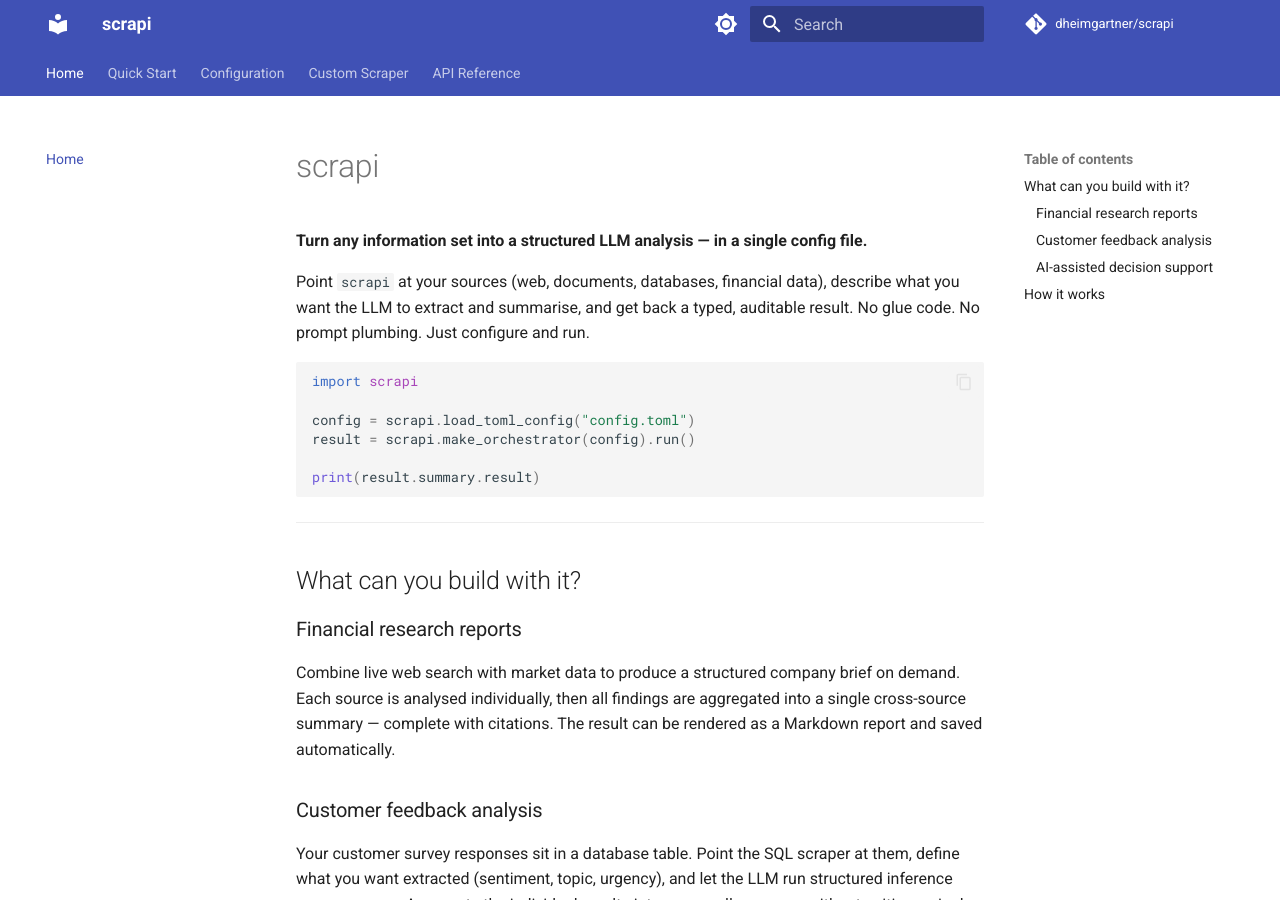
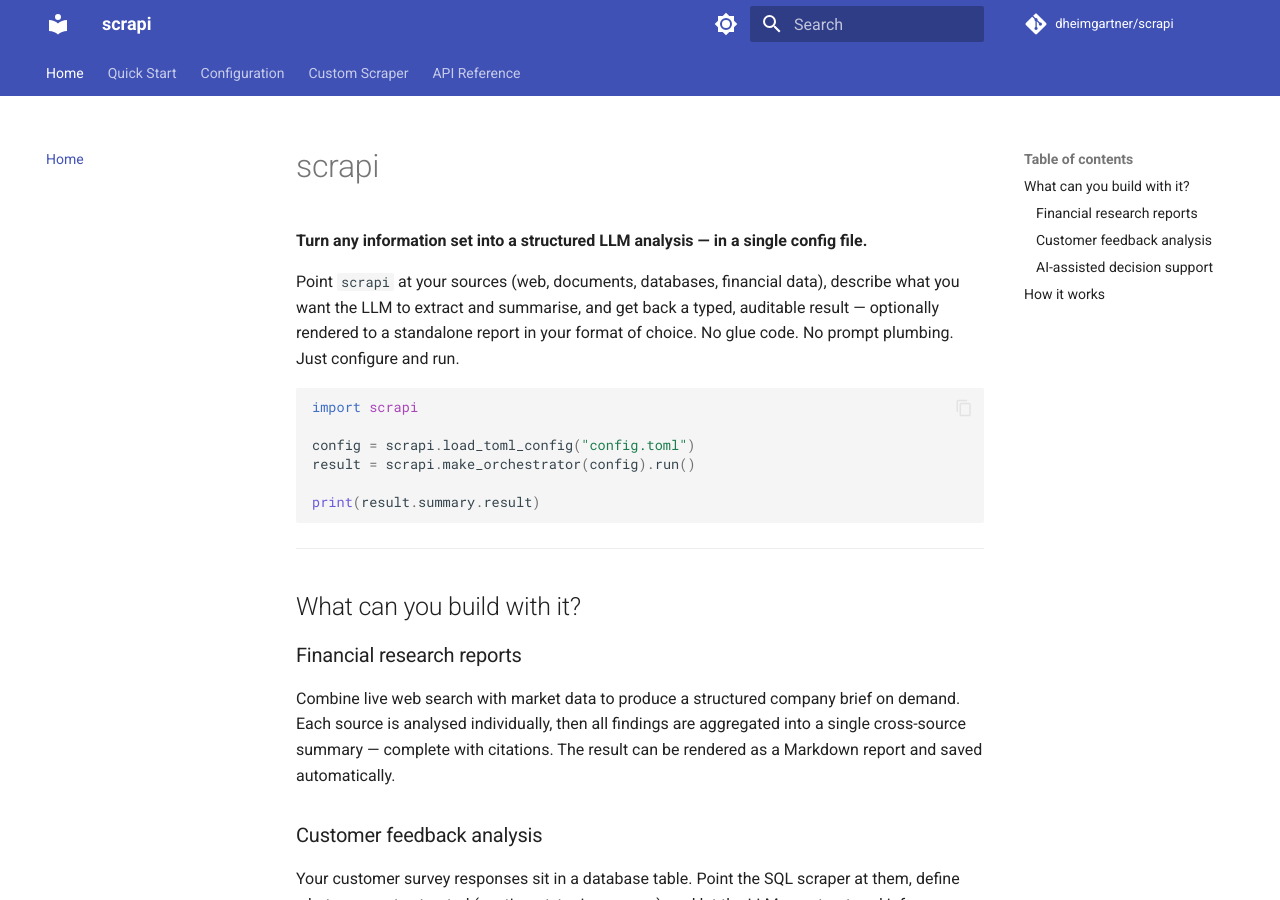
Before and after one commit to dheimgartner/scrapi, an MkDocs documentation site: the page built from docs/index.md, in a window 1280 px wide and 900 px high. Built offline with MkDocs 1.6.1 and Material for MkDocs 9.7.7, drawn with Linux system fonts in a browser that asks for light colours; comment, search, counter and statistics services are not loaded.

Commit message:
docs: mention optional report rendering in index description

````diff
--- a/docs/index.md
+++ b/docs/index.md
@@ -2,7 +2,7 @@
 
 **Turn any information set into a structured LLM analysis — in a single config file.**
 
-Point `scrapi` at your sources (web, documents, databases, financial data), describe what you want the LLM to extract and summarise, and get back a typed, auditable result. No glue code. No prompt plumbing. Just configure and run.
+Point `scrapi` at your sources (web, documents, databases, financial data), describe what you want the LLM to extract and summarise, and get back a typed, auditable result — optionally rendered to a standalone report in your format of choice. No glue code. No prompt plumbing. Just configure and run.
 
 ```python
 import scrapi
````
